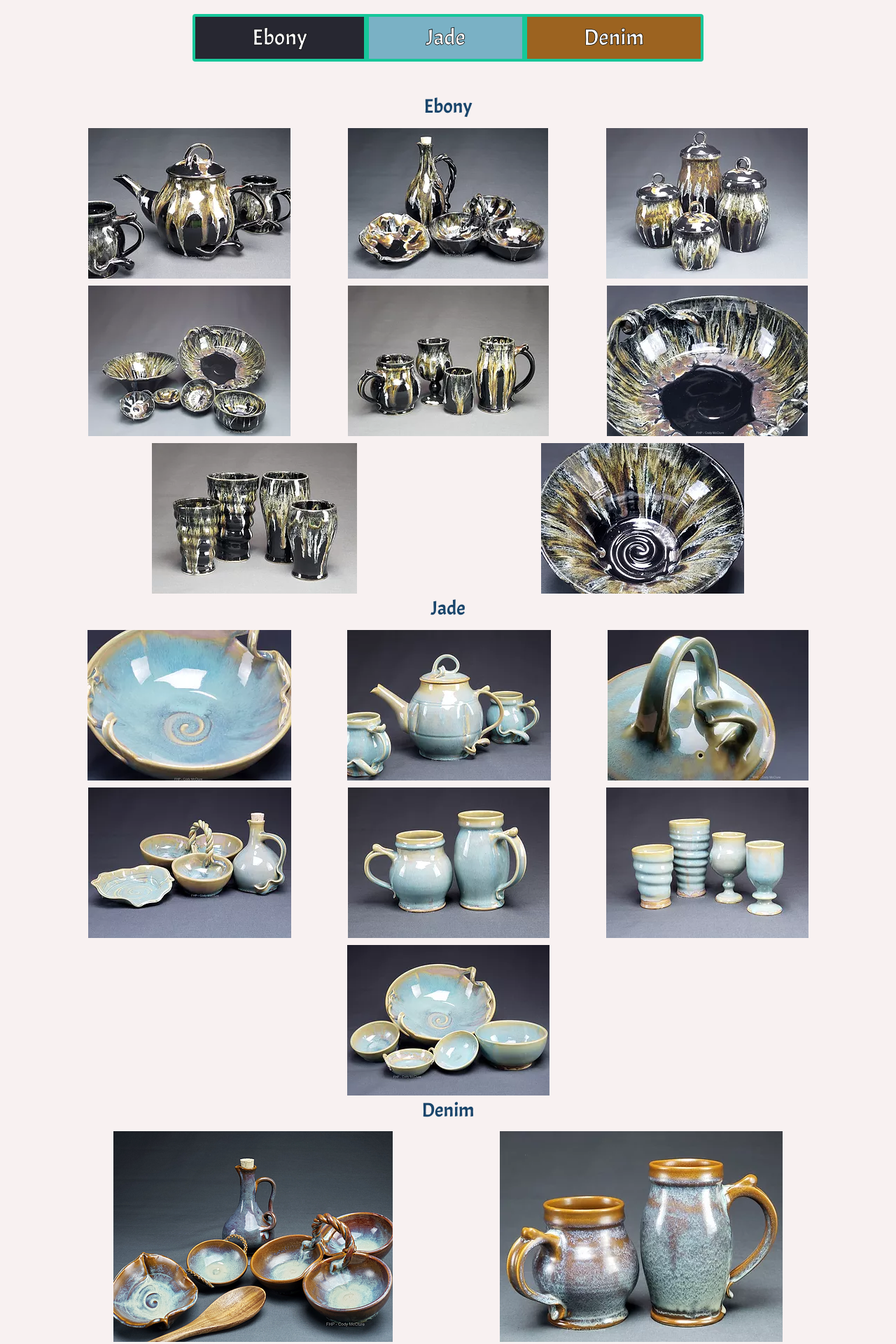
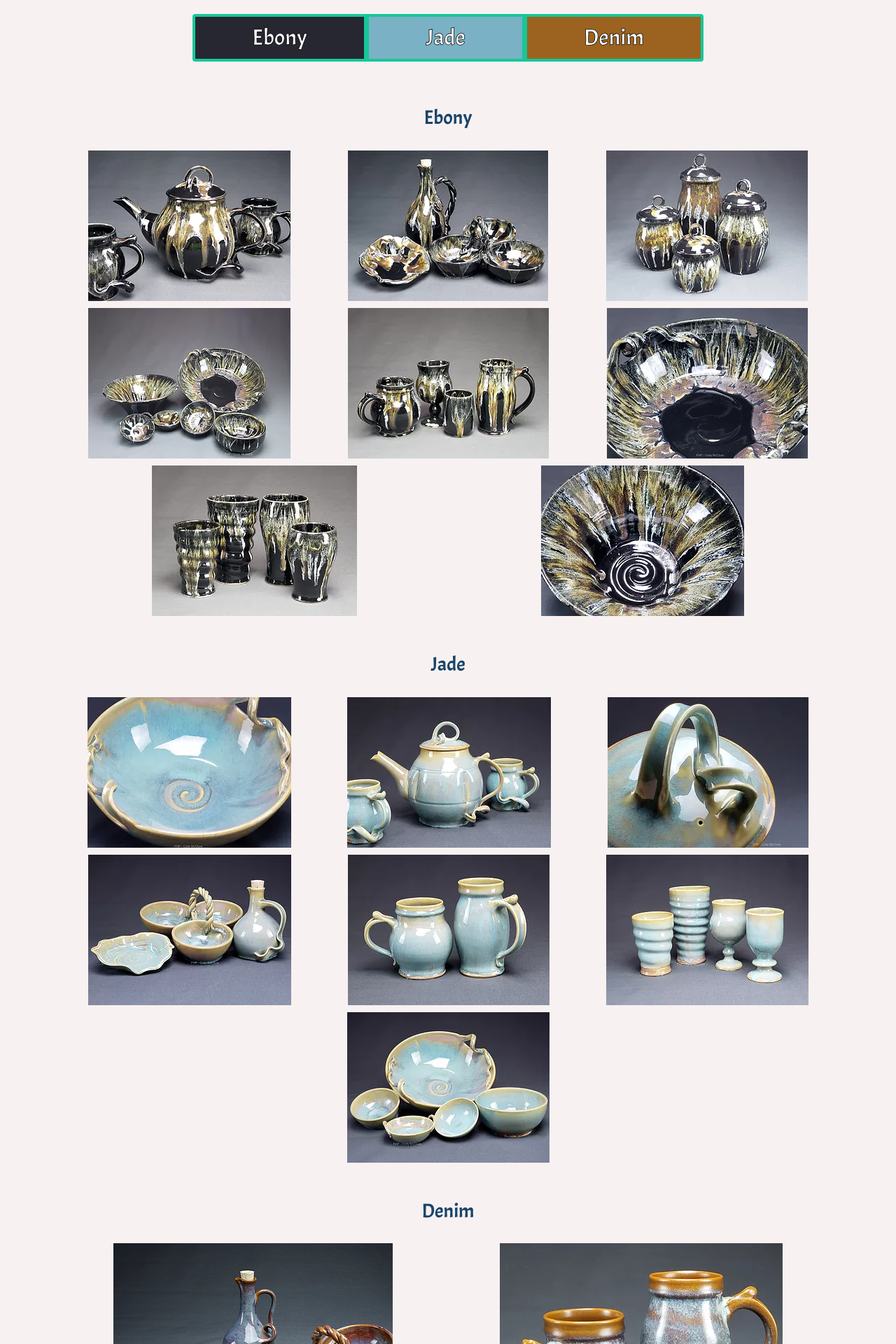
Before and after one commit to cjmcclure1337/funhousesite2, a React (Create React App) app: page /gallery in a window 1280 px wide. Shown: the part 340-2260 px from the top of the page at 70% size. Built offline with nearby package versions, Linux system fonts and the light colour scheme.

Commit message:
Functional Ware CSS and Navbar Titles

```diff
--- a/src/components/GalleryComponent.js
+++ b/src/components/GalleryComponent.js
@@ -35,7 +35,7 @@ class Gallery extends Component {
 
         return(
             <>
-                <div className="row">
+                <div className="row mt-5 mb-3">
                     <div className="col">
                         <h3>Ebony</h3>
                     </div>
@@ -58,7 +58,7 @@ class Gallery extends Component {
 
         return(
             <>
-                <div className="row">
+                <div className="row mt-5 mb-3">
                     <div className="col">
                         <h3>Jade</h3>
                     </div>
@@ -81,7 +81,7 @@ class Gallery extends Component {
 
         return(
             <>
-                <div className="row">
+                <div className="row mt-5 mb-3">
                     <div className="col">
                         <h3>Denim</h3>
                     </div>
@@ -109,7 +109,7 @@ class Gallery extends Component {
                         <h2>Functional Ware</h2>
                     </div>
                 </div>
-                <div className="row mt-3 mb-5">
+                <div className="row mt-3">
                     <ButtonGroup type="checkbox" className="col-md-8  mx-auto" id="glazeCheckboxes">
                         <Button type="checkbox" onClick={() => this.toggleFilter("ebony")} className={"btn-ebony" + ((this.state.active.ebony) ? " active" : "")}>
                             Ebony
--- a/src/components/HeaderComponent.js
+++ b/src/components/HeaderComponent.js
@@ -50,12 +50,12 @@ class Header extends Component {
                                 </NavItem>
                                 <NavItem>
                                     <NavLink className="nav-link" to="/gallery">
-                                        <i className="fa fa-list fa-lg" /> Gallery
+                                        <i className="fa fa-list fa-lg" /> Functional Ware
                                     </NavLink>
                                 </NavItem>
                                 <NavItem>
                                     <NavLink className="nav-link" to="/art">
-                                        <i className="fa fa-info fa-lg" /> Art
+                                        <i className="fa fa-info fa-lg" /> Art Ware
                                     </NavLink>
                                 </NavItem>
                                 <NavItem>
```
